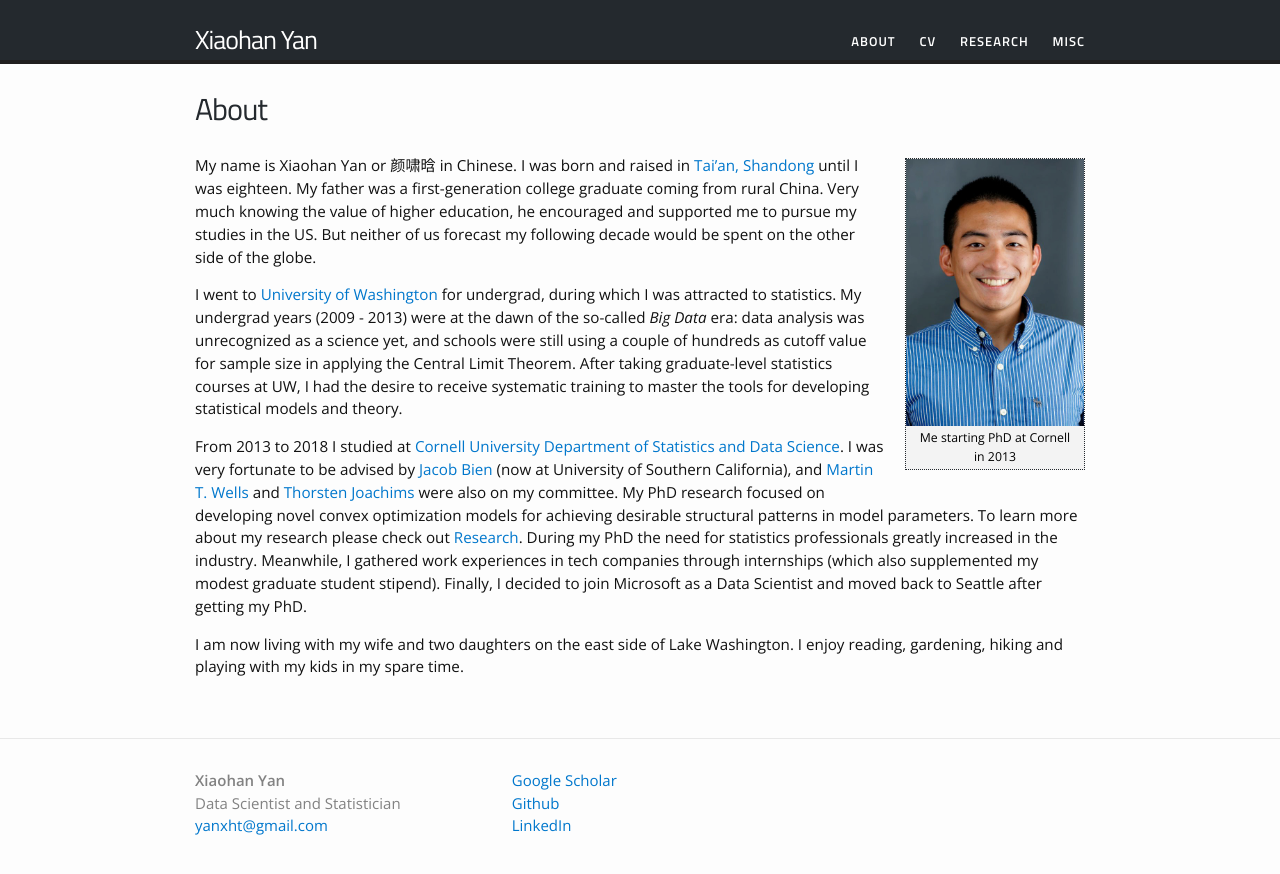
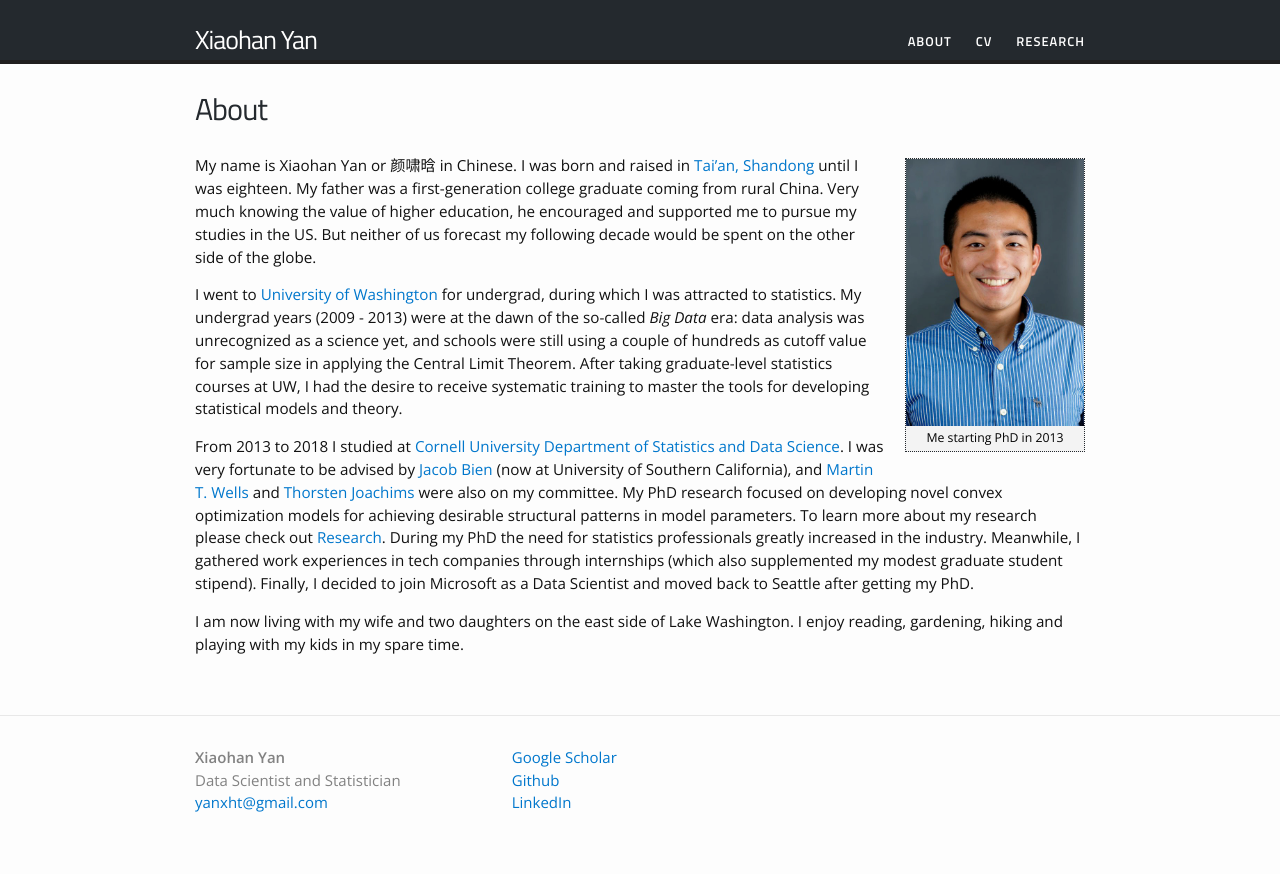
Before and after one commit to yanxht/yanxht.github.io, a Jekyll site: the page built from about.md, in a window 1280 px wide. Shown: the top 874 px of the page. Built offline with Jekyll 4.4.1, drawn with Linux system fonts in a browser that asks for light colours.

Commit message:
Temp hide Misc in menu bar

```diff
--- a/_data/menu.yml
+++ b/_data/menu.yml
@@ -18,5 +18,5 @@
     - subtitle: "Other Research"
       subhref: "/research/other/"
 
-- title: "Misc"
-  href: "/misc/"
+#- title: "Misc"
+#  href: "/misc/"
--- a/about.md
+++ b/about.md
@@ -4,7 +4,7 @@ title: About
 permalink: /about/
 ---
 
-{% include image_caption.html url="/images/yan_portrait.jpeg" caption="Me starting PhD at Cornell in 2013" width_perc=20 align="right" %}
+{% include image_caption.html url="/images/yan_portrait.jpeg" caption="Me starting PhD in 2013" width_perc=20 align="right" %}
 
 My name is Xiaohan Yan or 颜啸晗 in Chinese. I was born and raised in [Tai'an, Shandong](https://en.wikipedia.org/wiki/Tai%27an) until I was eighteen. My father was a first-generation college graduate coming from rural China. Very much knowing the value of higher education, he encouraged and supported me to pursue my studies in the US. But neither of us forecast my following decade would be spent on the other side of the globe.
 
```
